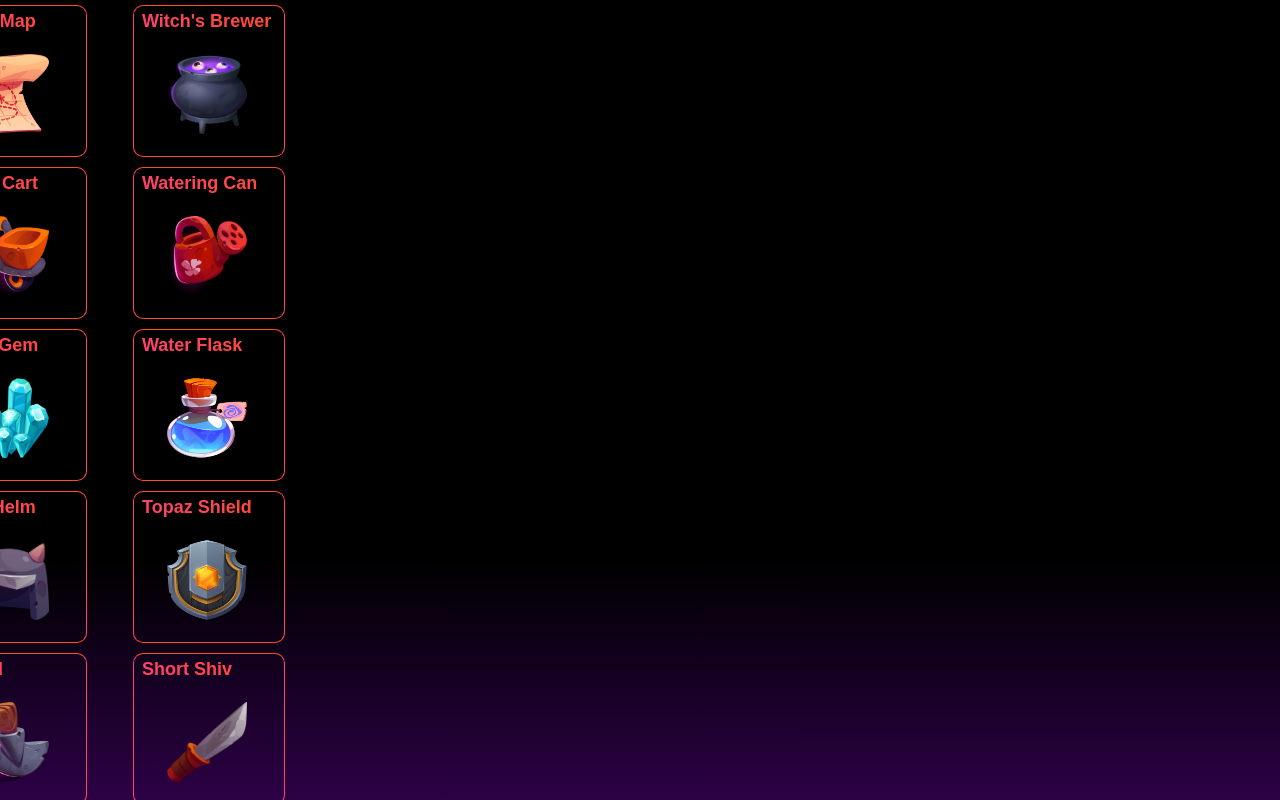
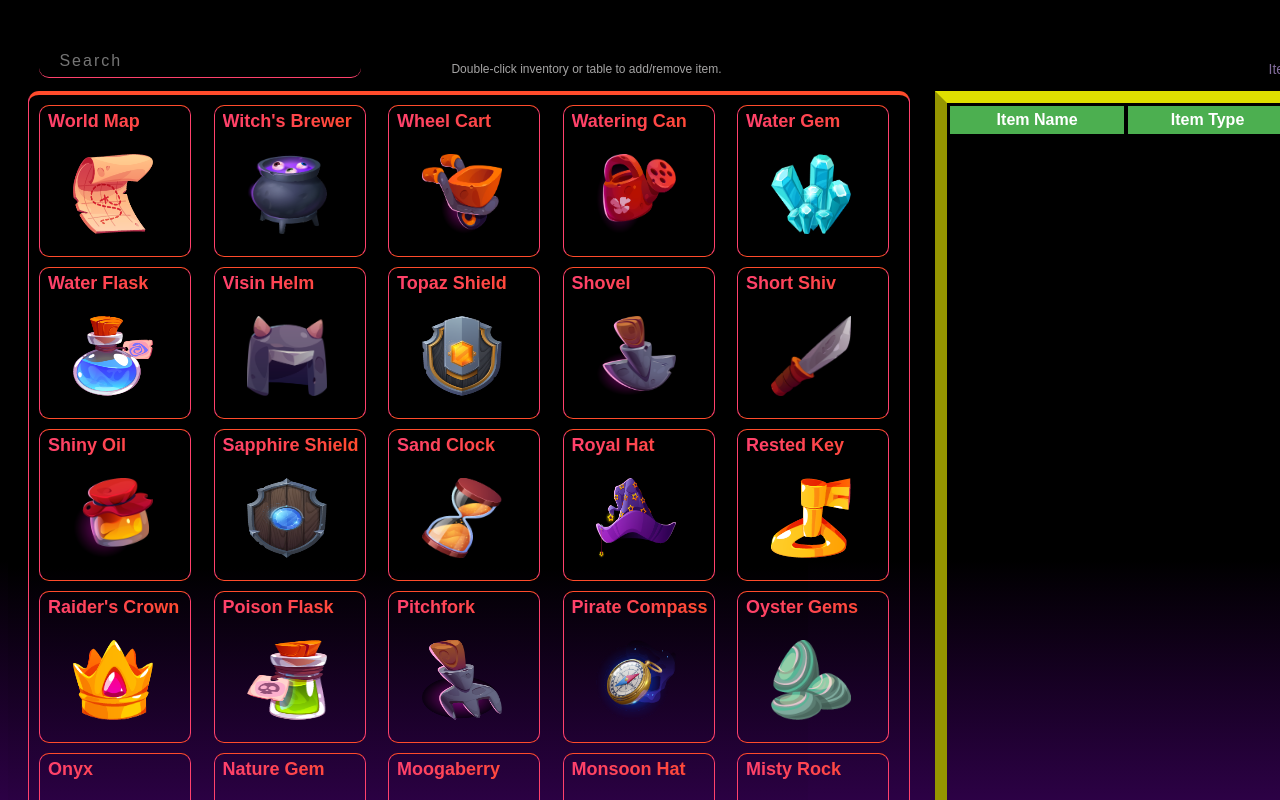
Before and after one commit to eugeniosp3/video-game-store, a Next.js app: page / in a window 1280 px wide. Built offline with nearby package versions, Linux system fonts and the light colour scheme.

Commit message:
Added table

```diff
--- /dev/null
+++ b/components/Table.js
@@ -0,0 +1,38 @@
+import React from 'react';
+import styles from '/styles/Table.module.css';
+
+function Table(props) {
+  const items = props.checkoutItems;
+
+  const handleDoubleClick = (index) => {
+    const confirmRemove = window.confirm(`Do you want to remove ${items[index].ItemName} from your cart?`);
+    if (confirmRemove) {
+      props.handleRemoveItem(index);
+    }
+  };
+
+  return (
+    <table className={styles.table}>
+      <thead className={styles.thead}>
+        <tr className={styles.tr}>
+          <th className={styles.th}>Item Name</th>
+          <th className={styles.th}>Item Type</th>
+          <th className={styles.th}>Cost</th>
+          <th className={styles.th}>Stat</th>
+        </tr>
+      </thead>
+      <tbody className={styles.tbody}>
+        {items.map((item, index) => (
+          <tr key={index} className={styles.tr} onDoubleClick={() => handleDoubleClick(index)}>
+            <td className={styles.td}>{item.ItemName}</td>
+            <td className={styles.td}>{item.ItemType}</td>
+            <td className={styles.td}>{item.Cost}</td>
+            <td className={styles.td}>{item.Stat}</td>
+          </tr>
+        ))}
+      </tbody>
+    </table>
+  );
+}
+
+export default Table;
--- a/components/sidecard.js
+++ b/components/sidecard.js
@@ -5,6 +5,7 @@ import Image from 'next/image';
 function Sidecard({ items,  setcheckOutItems, setSubAmount }) {
   const [cartItems, setCartItems] = useState([]);
   const [subtotal, setSubtotal] = useState(0);
+  console.log(cartItems)
 
   const addToCart = (item) => {
     setCartItems([...cartItems, item]);
@@ -24,19 +25,7 @@ function Sidecard({ items,  setcheckOutItems, setSubAmount }) {
     <div className={styles.sidecardMain}>
       {renderCards()}
       {/* Pop-up dialog */}
-      {cartItems.length > 0 && (
-        <div>
-          <h2>Cart Items:</h2>
-          <ul>
-            {cartItems.map((item, index) => (
-              <li key={index}>
-                {item.ItemName} ({item.Type}) - {item.Cost}g
-              </li>
-            ))}
-          </ul>
-          <h2>Subtotal: {subtotal}g</h2>
-        </div>
-      )}
+
     </div>
   );
 }
--- a/itemData.js
+++ b/itemData.js
@@ -271,7 +271,7 @@ export const itemJSON = [
    "Path": "/itemPhotos/combatPackAsset 13.png"
    },
    {
-   "ItemName": "Lightning Potion",
+   "ItemName": "Lit-Nin Potion",
    "imageName": "storePackBAsset 212.png",
    "ItemType": "Potion",
    "Description": "A potion that, when ingested, grants the user the ability to call down lightning from the sky.",
@@ -572,7 +572,7 @@ export const itemJSON = [
    },
 
     {
-   "ItemName": "Amethyst Shield",
+   "ItemName": "Myth Shield",
    "imageName": "shieldsPackAsset 5.png",
    "ItemType": "Shield",
    "Description": "A sturdy shield made of amethyst, providing excellent protection against physical and magical attacks.",
--- a/package.json
+++ b/package.json
@@ -10,7 +10,7 @@
   },
   "dependencies": {
     "@next/font": "13.2.4",
-    "next": "13.2.4",
+    "next": "^13.2.4",
     "react": "18.2.0",
     "react-dom": "18.2.0"
   }
--- a/pages/_app.js
+++ b/pages/_app.js
@@ -2,6 +2,7 @@ import Sidecard from "../components/sidecard";
 import "../styles/globals.css";
 import React, { useState } from "react";
 import { itemJSON } from '/itemData.js'
+import Table from "../components/Table";
 
 export default function App({ Component, pageProps }) {
   const [checkoutItems, setcheckOutItems] = useState([]);
@@ -19,15 +20,33 @@ export default function App({ Component, pageProps }) {
     setSearchInput(event.target.value);
   };
 
+  const handleRemoveItem = (index) => {
+    const updatedItems = [...checkoutItems];
+    updatedItems.splice(index, 1);
+    setcheckOutItems(updatedItems);
+
+    // Recalculate subAmount and Coin Bag
+    const newSubAmount = updatedItems.reduce((total, item) => total + Number(item.Cost), 0);
+    setSubAmount(newSubAmount);
+
+    const newCoinBag = 500 - newSubAmount;
+    const coinBagEl = document.querySelector(".coinage b");
+    coinBagEl.textContent = `(${newCoinBag})`;
+  };
+
+
   return (
     <div className="mainAppDiv">
       <div className="leftDiv">
+
         <div className="searchBar">
+
           <input type="text" class="searchInput" placeholder="Search" onChange={handleSearchInputChange} />
+          <p className="dblClickTitle">Double-click inventory or table to add/remove item.</p>
+
         </div>
         <Sidecard items={items} setcheckOutItems={setcheckOutItems} setSubAmount={setSubAmount}/>
       </div>
-      <Component {...pageProps} subAmount={subAmount} />
       <div className="rightDiv">
         <div className="cart">
           <div className="cartHolder">
@@ -45,7 +64,14 @@ export default function App({ Component, pageProps }) {
         </div>
         <div className="itemPresentation"></div>
         <div className="cartControls"></div>
+        <div className="cartTable">
+          <Table className="itemTableMain" setcheckOutItems={setcheckOutItems} checkoutItems={checkoutItems} handleRemoveItem={handleRemoveItem} />
+        </div>
+        <p className="subtotalAmt"> <b>Current Total:</b> <span className="subGold">{subAmount}g</span></p>
+
       </div>
+      <Component {...pageProps} />
+
     </div>
   );
 }
--- /dev/null
+++ b/styles/Table.module.css
@@ -0,0 +1,34 @@
+.th {
+  background-color: #4caf50;
+  border: 1px solid black;
+  color: white;
+  position: sticky;
+  top: 0;
+}
+
+.tr {
+  /* background-color: #f2f2f2; */
+  background-color: rgb(81, 96, 121);
+  height: 30px;
+}
+
+.tr:hover {
+  cursor: crosshair;
+  background-color: rgb(134, 36, 176);
+}
+
+.td {
+  width: 100px;
+}
+
+.thead {
+}
+
+.table {
+  color: white;
+  border-radius: 10px;
+  overflow-y: scroll;
+  height: 725px;
+  width: 500px;
+  overflow: scroll;
+}
--- a/styles/globals.css
+++ b/styles/globals.css
@@ -5,8 +5,7 @@ body {
   width: 100vh;
   background: linear-gradient(to bottom, #000000 70%, #2c0145);
   display: flex;
-  justify-content: center;
-  align-items: center;
+
   font-family: "Usual", sans-serif;
 }
 
@@ -14,24 +13,29 @@ body {
   width: 80%; /* adjust as needed */
   transition: margin-left 0.25s ease; /* added transition */
   display: flex;
+
   align-items: center;
-}
-
-@media (max-width: 850px) {
-  .mainAppDiv {
-    margin-left: -1%; /* shift left by 20% */
-  }
 }
 
 .searchBar {
   /* outline: 1px solid red; */
-  width: 315px;
+  width: 705px;
   height: 40px;
-  margin-top: 40px;
+  margin-top: -91px;
   margin-bottom: 10px;
   display: flex;
+  flex-direction: row;
   justify-content: center;
   align-items: center;
+  margin-left: 20px;
+}
+
+.dblClickTitle {
+  color: rgb(165, 164, 164);
+  margin-left: 90px;
+  margin-top: 27px;
+  white-space: nowrap;
+  font-size: 12px;
 }
 
 .searchInput {
@@ -50,9 +54,7 @@ body {
 .rightDiv {
   display: flex;
   flex-direction: column;
-  /* outline: 1px solid red; */
-  /* margin-top: -90px; */
-  margin-left: -30px;
+  margin-left: 130px;
   width: 600px;
   height: 955px;
 }
@@ -63,6 +65,9 @@ body {
   justify-content: flex-end;
   height: 75px;
   width: 500px;
+  margin-top: 25px;
+  margin-left: -110px;
+  margin-bottom: 3px;
 }
 
 .cartHolder {
@@ -74,7 +79,6 @@ body {
 .cartAmount {
   color: #826c9b;
   margin-top: 27.5px;
-  margin-left: 12px;
   font-size: 14px;
 }
 
@@ -120,3 +124,32 @@ body {
   height: 255px;
   width: 500px;
 }
+
+.cartTable {
+  margin-top: -900px;
+  margin-left: -105px;
+  width: 500px;
+  height: 725px;
+  overflow: scroll;
+  border-bottom: 12px solid yellow;
+  border-top: 12px solid rgb(223, 223, 0);
+  border-right: 12px solid rgb(149, 149, 0);
+  border-left: 12px solid rgb(149, 149, 0);
+}
+
+.itemTableMain {
+}
+
+.subtotalAmt {
+  font-size: 20px;
+  color: white;
+  margin-left: 10px;
+}
+
+.subGold {
+  font-weight: 550;
+  background: linear-gradient(to bottom, #fffb00, #ffdd00, #ffa600);
+  -webkit-background-clip: text;
+  background-clip: text;
+  -webkit-text-fill-color: transparent;
+}
--- a/styles/sidecard.module.css
+++ b/styles/sidecard.module.css
@@ -1,28 +1,30 @@
 .sidecardMain {
-  height: 880px;
-  width: 360px;
+  height: 720px;
+  width: 860px;
   border-radius: 11px;
   display: flex;
   flex-direction: row;
   justify-content: space-between;
   flex-wrap: wrap;
   align-items: center;
-  /* padding-top: 10px; */
   overflow-y: scroll;
-  /* color: rgb(255, 255, 255); */
   cursor: pointer;
+  margin-left: 20px;
+  border-left: 1px solid #ff416c;
+  border-top: 4px solid #ff4b2b;
+  border-right: 1px solid #ff416c;
+  border-bottom: 4px solid #ff4b2b;
+  padding: 10px;
 }
 
 .sidecardInner {
   background: linear-gradient(to bottom, #000000 10%);
   height: 150px;
   width: 150px;
-
   border-left: 1px solid #ff416c;
   border-top: 1px solid #ff4b2b;
   border-right: 1px solid #ff416c;
   border-bottom: 1px solid #ff4b2b;
-
   border-radius: 10px;
   margin-bottom: 10px;
   position: relative;
```
Also changed, not shown: 1 other file (tests, documents, lock files or other folders).
